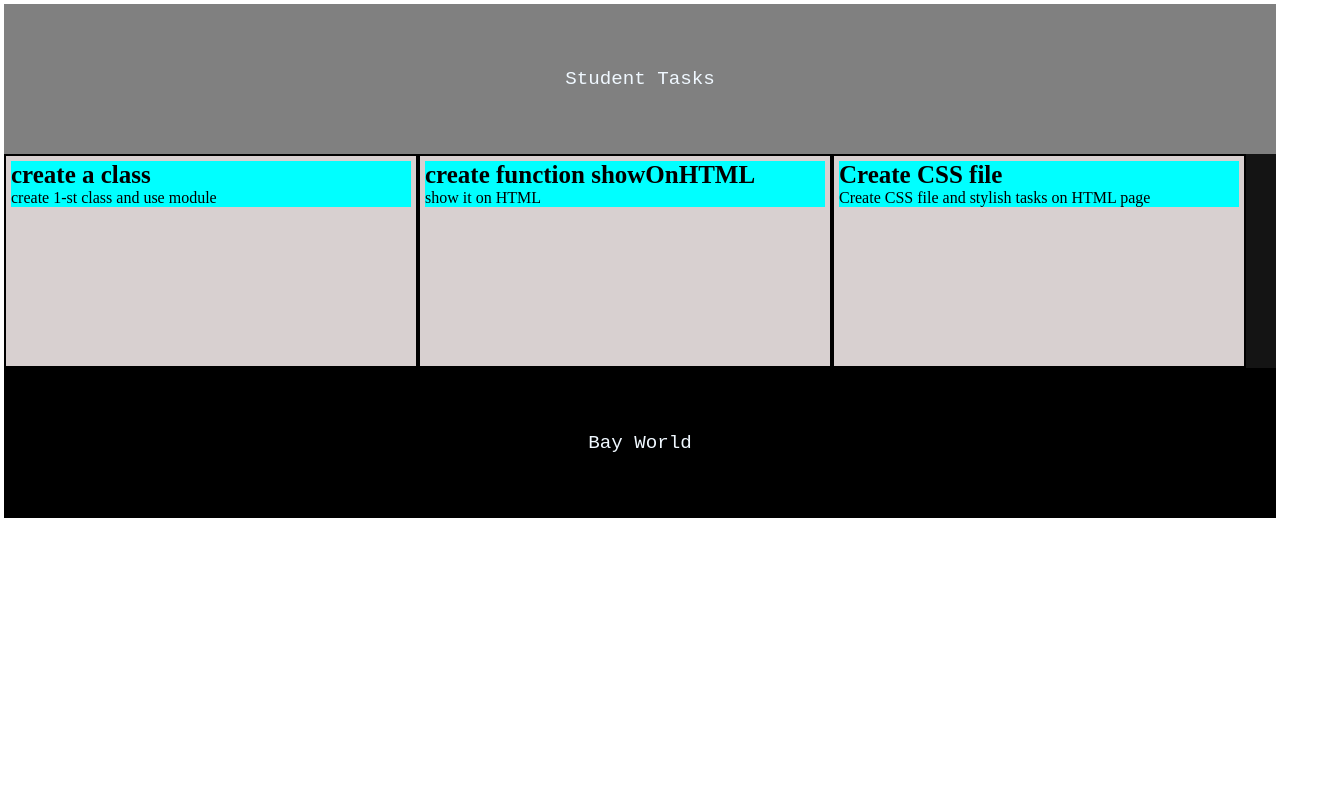
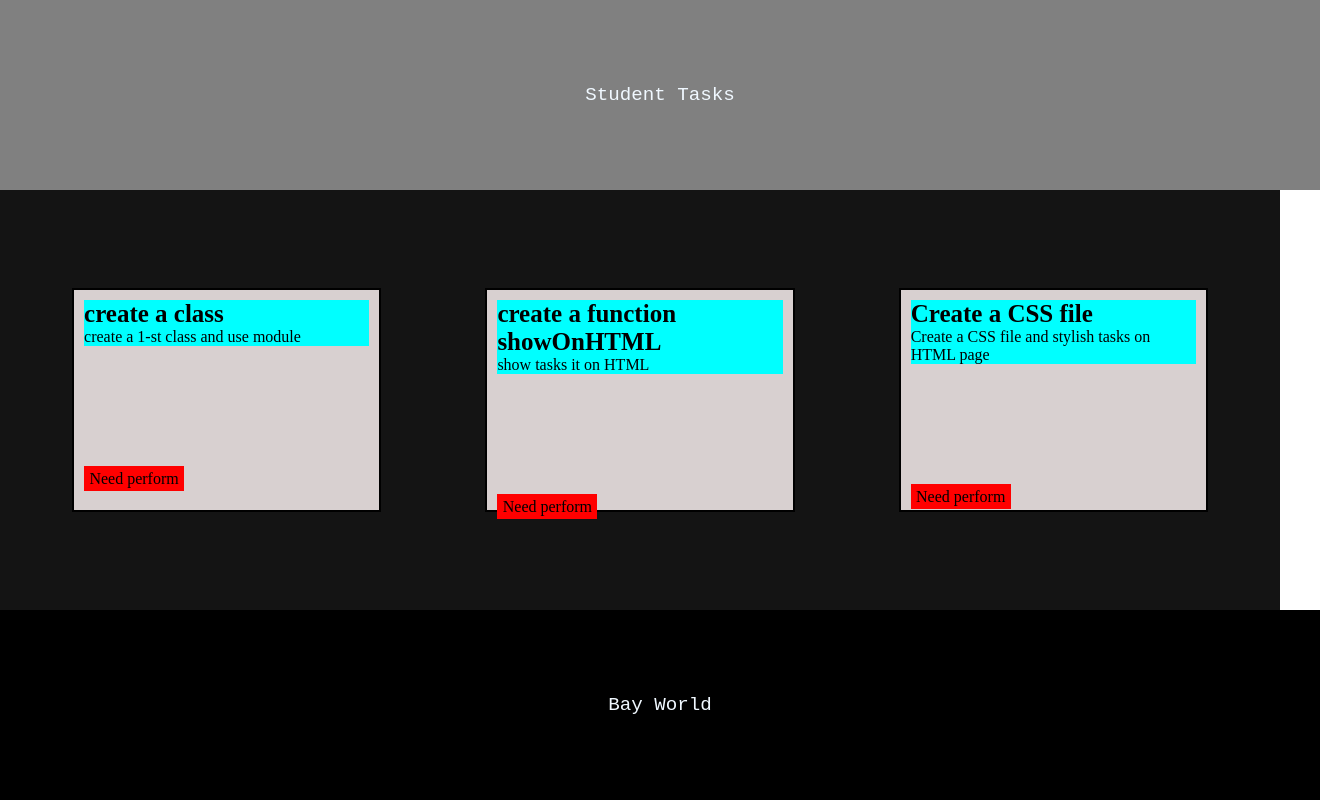
Before and after one commit to AndreyVekselman/TaskManage_JS, a plain HTML site: page index.html in a window 1280 px wide. Shown: the whole page, 1320 px wide, since content can reach past the window. Drawn offline with Linux system fonts and the light colour scheme.

Commit message:
add status of Task

```diff
--- a/mystyle.css
+++ b/mystyle.css
@@ -2,11 +2,16 @@ html,
 body {
   margin: 2px;
   height: 100%;
+  display: flex;
+  flex-direction: column;
+  margin: 0;
+  min-height: 100vh;
 }
 main {
   display: flex;
   flex-wrap: wrap;
   background-color: rgb(20, 20, 20);
+  flex: 1;
 }
 
 Header {
@@ -30,12 +35,19 @@ footer {
   line-height: 150px;
 }
 
+header,
+main,
+footer {
+  padding: 20px;
+}
+
 .mainDiv {
   background: rgb(216, 208, 208);
-  width: 400px;
+  width: 23%;
   border: 2px solid black;
-  padding: 5px;
+  padding: 10px;
   height: 200px;
+  margin: auto;
 }
 
 .Name {
@@ -44,6 +56,22 @@ footer {
   background-color: aqua;
   font-weight: bold;
 }
-.Text {
+
+.Text,
+.status {
   background-color: aqua;
 }
+#red {
+  background: red;
+}
+#green {
+  background: green;
+}
+
+.status {
+  width: 100px;
+  text-align: center;
+  height: 25px;
+  line-height: 25px;
+  margin-top: 120px;
+}
--- a/script.js
+++ b/script.js
@@ -1,31 +1,45 @@
 // import classes and functions
 import { Task } from "./Task.mjs";
 
-let Task1 = new Task("create a class", "create 1-st class and use module");
+let Task1 = new Task("create a class", "create a 1-st class and use module");
 Task1.showTask();
-const Task2 = new Task("create function showOnHTML", "show it on HTML");
+const Task2 = new Task("create a function showOnHTML", "show tasks it on HTML");
 
 const Task3 = new Task(
-  "Create CSS file",
-  "Create CSS file and stylish tasks on HTML page"
+  "Create a CSS file",
+  "Create a CSS file and stylish tasks on HTML page"
 );
 ////
 showOnHTML(Task1);
 showOnHTML(Task2);
 showOnHTML(Task3);
+// showOnHTML(Task1);
+// showOnHTML(Task1);
 
 //outputting tasks to an HTML page
 function showOnHTML(task) {
-  let main = document.querySelector("main");
-  let mainDiv = document.createElement("div");
+  const main = document.querySelector("main");
+  const mainDiv = document.createElement("div");
   mainDiv.className = "mainDiv";
-  let taskName = document.createElement("div");
+  const taskName = document.createElement("div");
   taskName.innerHTML = task.taskName;
   taskName.className = "Name";
-  let taskText = document.createElement("div");
+  const taskText = document.createElement("div");
   taskText.className = "Text";
   taskText.innerHTML = task.taskText;
+  const status = document.createElement("div");
+  status.setAttribute("class", "status");
+  status.className = "status";
+  if (task.flagComplete) {
+    status.innerHTML = "Done";
+    status.setAttribute("id", "green");
+  } else {
+    status.setAttribute("id", "red");
+    status.innerHTML = "Need perform";
+  }
+  console.log(status);
   mainDiv.appendChild(taskName);
   mainDiv.appendChild(taskText);
+  mainDiv.appendChild(status);
   main.appendChild(mainDiv);
 }
```
